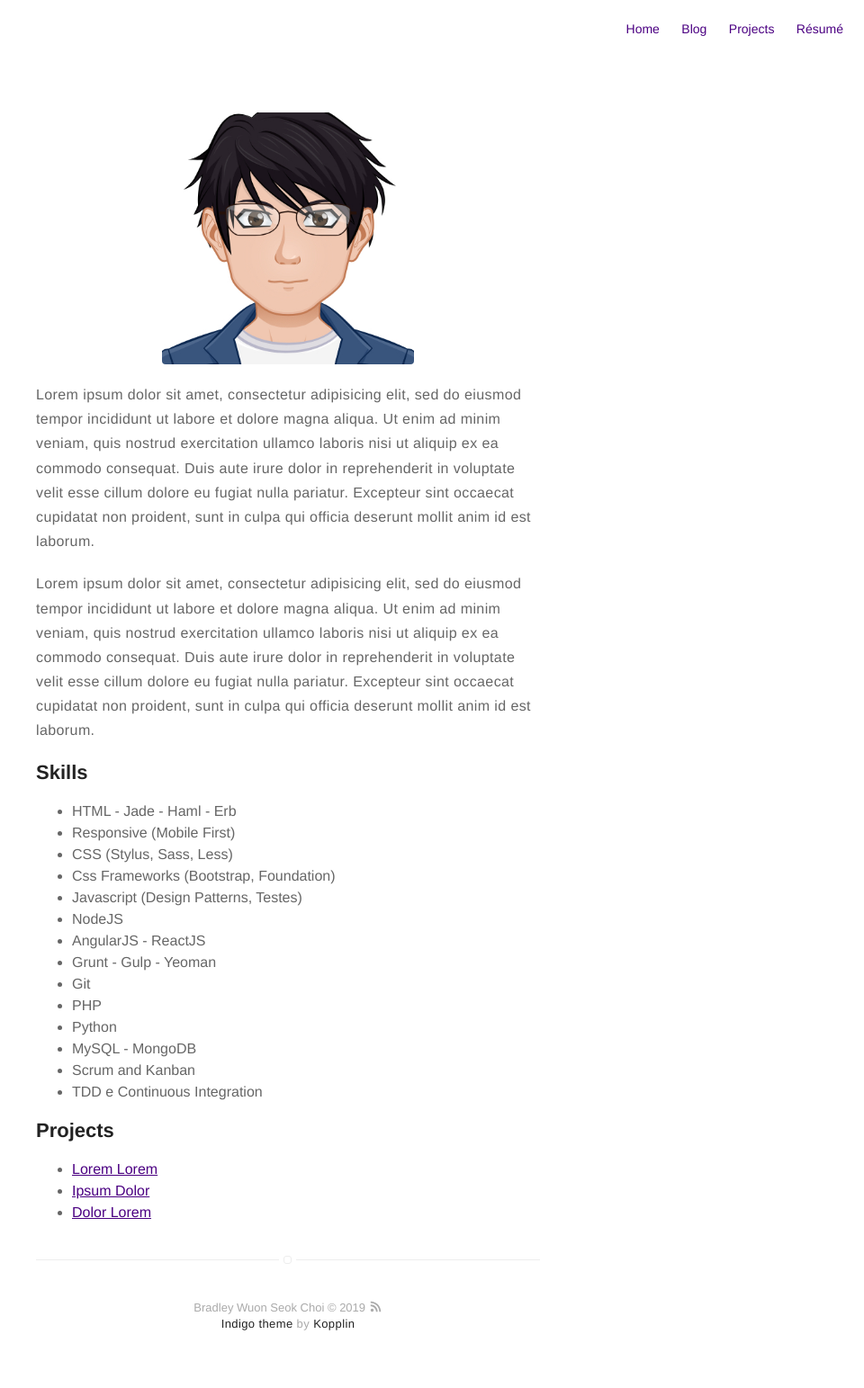
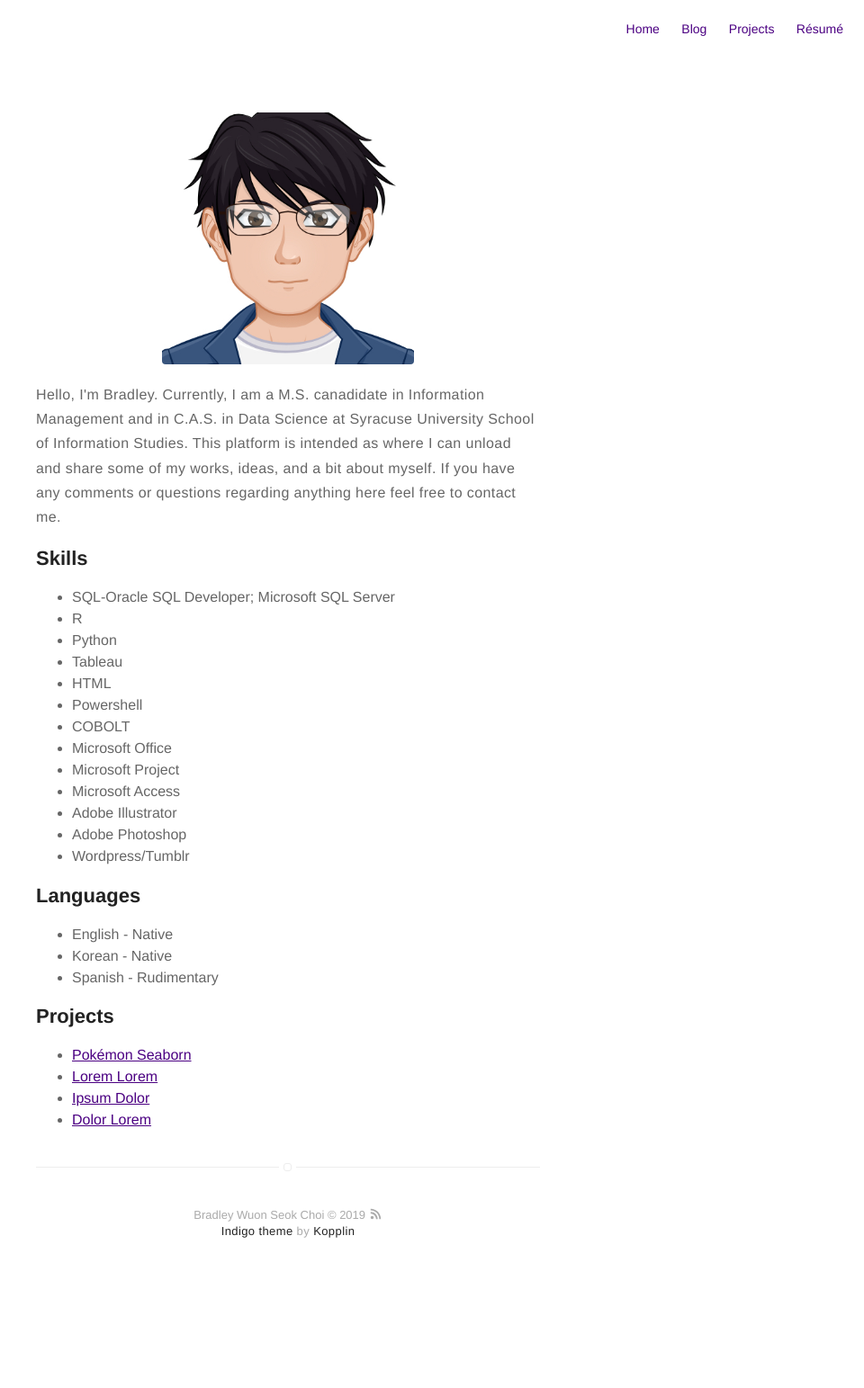
Before and after one commit to bradvision/bradvision.github.io, a Jekyll site: the page built from about.md, in a window 1280 px wide. Shown: the whole page at 90% size, without its empty margins (320-1280 px from the left). Built offline with Jekyll 4.4.1, drawn with Linux system fonts in a browser that asks for light colours; after the commit the page ends 1440 px from its top, so only the background shows below that.

Commit message:
Update about.md

```diff
--- a/about.md
+++ b/about.md
@@ -4,42 +4,42 @@ layout: page
 ---
 ![Profile Image]({{ site.url }}/{{ site.picture }})
 
-<p>Lorem ipsum dolor sit amet, consectetur adipisicing elit, sed do eiusmod
-tempor incididunt ut labore et dolore magna aliqua. Ut enim ad minim veniam,
-quis nostrud exercitation ullamco laboris nisi ut aliquip ex ea commodo
-consequat. Duis aute irure dolor in reprehenderit in voluptate velit esse
-cillum dolore eu fugiat nulla pariatur. Excepteur sint occaecat cupidatat non
-proident, sunt in culpa qui officia deserunt mollit anim id est laborum.</p>
-
-<p>Lorem ipsum dolor sit amet, consectetur adipisicing elit, sed do eiusmod
-tempor incididunt ut labore et dolore magna aliqua. Ut enim ad minim veniam,
-quis nostrud exercitation ullamco laboris nisi ut aliquip ex ea commodo
-consequat. Duis aute irure dolor in reprehenderit in voluptate velit esse
-cillum dolore eu fugiat nulla pariatur. Excepteur sint occaecat cupidatat non
-proident, sunt in culpa qui officia deserunt mollit anim id est laborum.</p>
+<p>Hello, I'm Bradley. Currently, I am a M.S. canadidate in Information Management
+and in C.A.S. in Data Science at Syracuse University School of Information Studies.
+This platform is intended as where I can unload and share some of my works, ideas,
+and a bit about myself. If you have any comments or questions regarding anything
+here feel free to contact me.</p>
 
 <h2>Skills</h2>
 
 <ul class="skill-list">
-	<li>HTML - Jade - Haml - Erb</li>
-	<li>Responsive (Mobile First)</li>
-	<li>CSS (Stylus, Sass, Less)</li>
-	<li>Css Frameworks (Bootstrap, Foundation)</li>
-	<li>Javascript (Design Patterns, Testes)</li>
-	<li>NodeJS</li>
-	<li>AngularJS - ReactJS</li>
-	<li>Grunt - Gulp - Yeoman</li>
-	<li>Git</li>
-	<li>PHP</li>
+	<li>SQL-Oracle SQL Developer; Microsoft SQL Server</li>
+	<li>R</li>
 	<li>Python</li>
-	<li>MySQL - MongoDB</li>
-	<li>Scrum and Kanban</li>
-	<li>TDD e Continuous Integration</li>
+	<li>Tableau</li>
+	<li>HTML</li>
+	<li>Powershell</li>
+	<li>COBOLT</li>
+	<li>Microsoft Office</li>
+	<li>Microsoft Project</li>
+	<li>Microsoft Access</li>
+	<li>Adobe Illustrator</li>
+	<li>Adobe Photoshop</li>
+	<li>Wordpress/Tumblr</li>
+</ul>
+
+<h2>Languages</h2>
+
+<ul class="language-list">
+	<li>English - Native</li>
+	<li>Korean - Native</li>
+	<li>Spanish - Rudimentary</li>
 </ul>
 
 <h2>Projects</h2>
 
 <ul>
+	<li><a href="https://github.com/bradvision/bradvision.github.io/blob/master/projects/Pokemon/Pokemon.md">Pokémon Seaborn</a></li>
 	<li><a href="https://github.com/">Lorem Lorem</a></li>
 	<li><a href="https://github.com/">Ipsum Dolor</a></li>
 	<li><a href="https://github.com/">Dolor Lorem</a></li>
```
